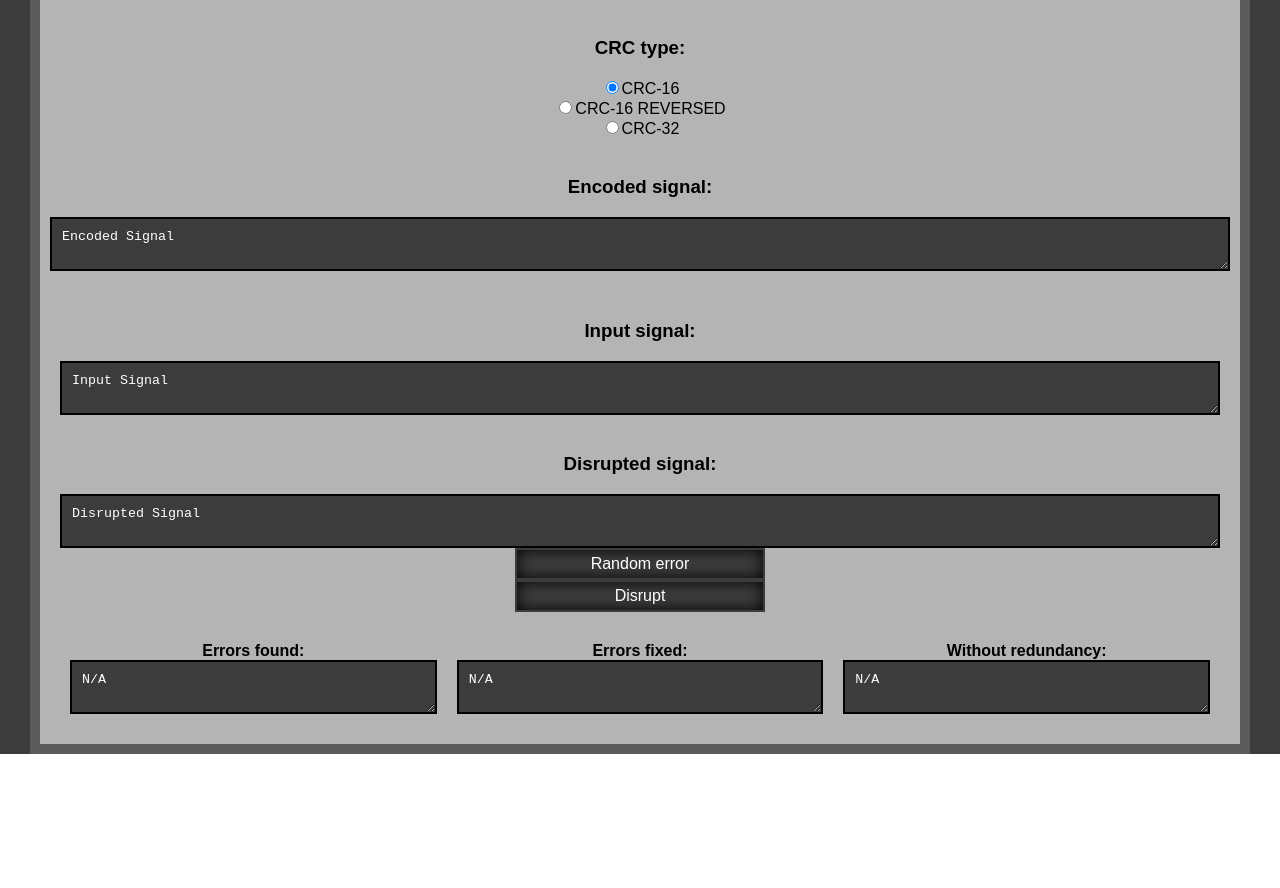
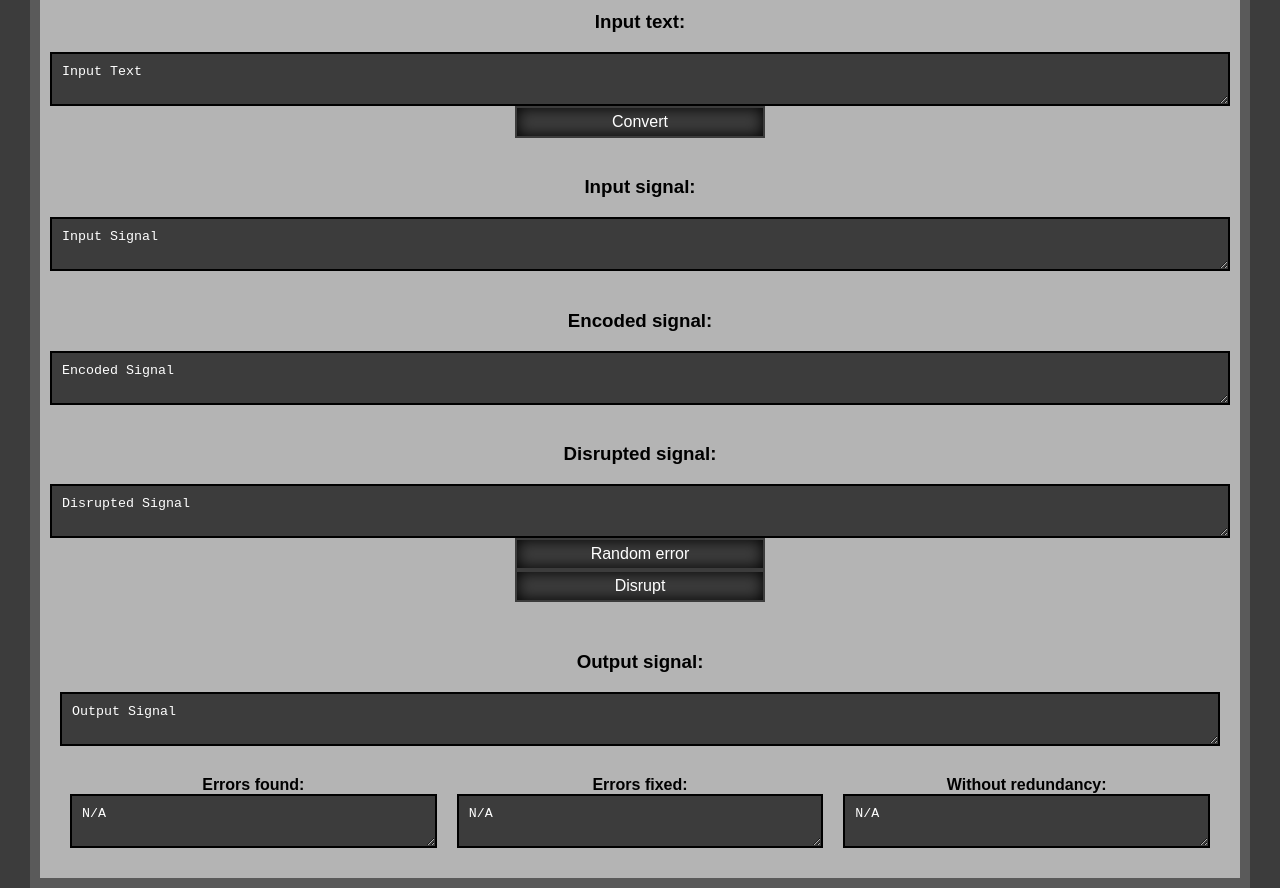
Before and after one commit to cryb0x/DataCorectionCodes, a React (Create React App) app: page / in a window 1280 px wide. Shown: the part 463-1351 px from the top of the page. Before the commit the page ends 1217 px from the top, so only its background shows below. Built offline with nearby package versions, Linux system fonts and the light colour scheme.

Commit message:
cleanup code and fixing template

```diff
--- a/src/components/inputPage.jsx
+++ b/src/components/inputPage.jsx
@@ -8,7 +8,7 @@ import leftPad from 'left-pad';
 class InputPage extends Component {
 
 
-    constructor(props){
+    constructor(props) {
         super(props);
         this.state = {
             crctype: 'crc16',
@@ -28,11 +28,11 @@ class InputPage extends Component {
             .split('')
             .reduce((prev, curr) => prev + leftPad(curr.charCodeAt(0).toString('2', '0', 8)), '');
 
-        let temp=this.encode(signal);
-        this.setState({inputSignal: signal});
-        this.setState({encodedSignal: temp});
-        this.setState({disruptedSignal: temp});
-        this.setState({outputSignal: temp});
+        let temp = this.encode(signal);
+        this.setState({ inputSignal: signal });
+        this.setState({ encodedSignal: temp });
+        this.setState({ disruptedSignal: temp });
+        this.setState({ outputSignal: temp });
     }
     _clickHandlerError = (e) => {
         this.setState((currentState) => {
@@ -52,11 +52,11 @@ class InputPage extends Component {
         })
     }
     _clickHandlerDisrupt = (e) => {
-        this.setState({outputSignal: this.state.disruptedSignal},
-        ()=>{
-            this.setState({outputSignalErr: this.markErrors(this.state.outputSignal)});
-            this.setState({outputSignalFix: this.fixErrors(this.state.outputSignal)},
-            ()=>{this.setState({outputSignalRed: this.trimRedundancy(this.state.outputSignalFix)});}
+        this.setState({ outputSignal: this.state.disruptedSignal },
+            () => {
+                this.setState({ outputSignalErr: this.markErrors(this.state.outputSignal) });
+                this.setState({ outputSignalFix: this.fixErrors(this.state.outputSignal) },
+                    () => { this.setState({ outputSignalRed: this.trimRedundancy(this.state.outputSignalFix) }); }
                 );
             });
     }
@@ -67,14 +67,14 @@ class InputPage extends Component {
 
 
     _changeHandlerInput = (e) => {
-        this.setState({inputText: e.target.value});
+        this.setState({ inputText: e.target.value });
     }
     _changeHandlerError = (e) => {
-        this.setState({disruptedSignal: e.target.value});
+        this.setState({ disruptedSignal: e.target.value });
     }
 
     encode(val) {
-        switch(this.props.code){
+        switch (this.props.code) {
             case "crc":
                 return CRCService.encode(val, this.state.crctype);
             case "hamming":
@@ -86,8 +86,8 @@ class InputPage extends Component {
     }
 
 
-    markErrors(val){
-        switch(this.props.code){
+    markErrors(val) {
+        switch (this.props.code) {
             case "crc":
                 return CRCService.findErrors(val, this.state.encodedSignal);
             case "hamming":
@@ -98,8 +98,8 @@ class InputPage extends Component {
         }
     }
 
-    fixErrors(val){
-        switch(this.props.code){
+    fixErrors(val) {
+        switch (this.props.code) {
             case "crc":
                 return CRCService.fix(val, this.state.crctype);
             case "hamming":
@@ -110,8 +110,8 @@ class InputPage extends Component {
         }
     }
 
-    trimRedundancy(val){
-        switch(this.props.code){
+    trimRedundancy(val) {
+        switch (this.props.code) {
             case "crc":
                 return CRCService.removeRedundancy(val);
             case "hamming":
@@ -122,8 +122,8 @@ class InputPage extends Component {
         }
     }
 
-    renderTitle(){
-        switch(this.props.code){
+    renderTitle() {
+        switch (this.props.code) {
             case "crc":
                 return "CRC";
             case "hamming":
@@ -140,13 +140,6 @@ class InputPage extends Component {
                 <div className="header">
                     <h1>{this.renderTitle()}</h1>
                 </div>
-
-            <div className="block inputBlock">
-                <h3>Input text:</h3>
-                <textarea value={this.state.inputText} onChange={this._changeHandlerInput}/>
-                <button className="button inputButton" onClick={this._clickHandlerInput}>Convert</button>
-            </div>
-
                 {this.props.code === 'crc' && (
                     <div className="block inputBlock">
                         <h3>CRC type:</h3>
@@ -157,38 +150,50 @@ class InputPage extends Component {
                 )}
 
                 <div className="block inputBlock">
-                <h3>Encoded signal:</h3>
-                <textarea disabled value={this.state.encodedSignal}/>
+                    <h3>Input text:</h3>
+                    <textarea value={this.state.inputText} onChange={this._changeHandlerInput} />
+                    <button className="button inputButton" onClick={this._clickHandlerInput}>Convert</button>
+                </div>
+
+
+                <div className="block inputBlock">
+                    <h3>Input signal:</h3>
+                    <textarea disabled value={this.state.inputSignal} />
                 </div>
 
                 <div className="block inputBlock">
-                <div className="block inputBlock">
-                    <h3>Input signal:</h3>
-                    <textarea disabled value={this.state.inputSignal}/>
+                    <h3>Encoded signal:</h3>
+                    <textarea disabled value={this.state.encodedSignal} />
                 </div>
 
                 <div className="block inputBlock">
                     <h3>Disrupted signal:</h3>
-                    <textarea onChange={this._changeHandlerError} value={this.state.disruptedSignal}/>
+                    <textarea onChange={this._changeHandlerError} value={this.state.disruptedSignal} />
                     <button className="button inputButton" onClick={this._clickHandlerError}>Random error</button>
 
                     <button className="button inputButton" onClick={this._clickHandlerDisrupt}>Disrupt</button>
                 </div>
 
+                <div className="block inputBlock">
+                    <div className="block inputBlock">
+                        <h3>Output signal:</h3>
+                        <textarea disabled value={this.state.outputSignal} />
+                    </div>
+
                     <div className="block outputBlock">
                         <div className="block inputBlock">
                             <b>Errors found:</b>
-                        <textarea disabled value={this.state.outputSignalErr}/>
+                            <textarea disabled value={this.state.outputSignalErr} />
                         </div>
                         {this.props.code !== 'parity' && (
                             <div className="block inputBlock">
                                 <b>Errors fixed:</b>
-                            <textarea disabled value={this.state.outputSignalFix}/>
+                                <textarea disabled value={this.state.outputSignalFix} />
                             </div>
                         )}
                         <div className="block inputBlock">
                             <b>Without redundancy:</b>
-                        <textarea disabled value={this.state.outputSignalRed}/>
+                            <textarea disabled value={this.state.outputSignalRed} />
                         </div>
                     </div>
                 </div>
--- a/src/utils/CRC.js
+++ b/src/utils/CRC.js
@@ -1,6 +1,3 @@
-import { arrayIntoChunks } from "./utils";
-import { LETTER_SIZE } from "./parity";
-
 const CRC_TYPES = {
   "crc16reverse": {
     POLYNOMIAL: 0x14003,
@@ -95,19 +92,7 @@ class CRCService {
   }
 
   static fix(data, type = 'crc16') {
-    const { KEY_LENGTH } = CRC_TYPES[type];
-    let errors = 0;
-    let dataType = new Array(data.length);
-
     data = data.split('').map((byte) => parseInt(byte, 10));
-    let crc = this.countCRC(data, type);
-    let valid = true, iValid = [];
-
-    crc.forEach((byte, i) => {
-      if (byte === 1) {
-        valid = false;
-      }
-    });
 
     return data.join('');
   }
```
Lines whose indentation alone changed are shown as unchanged.
